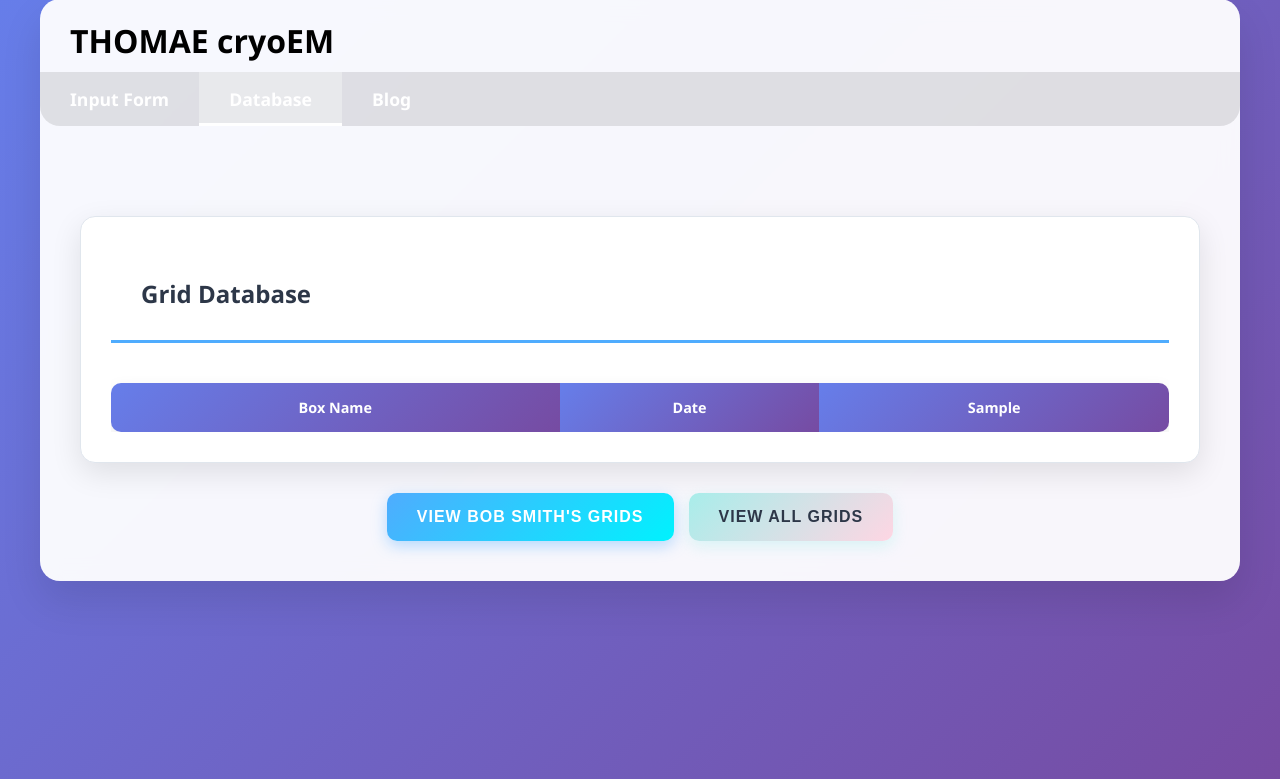
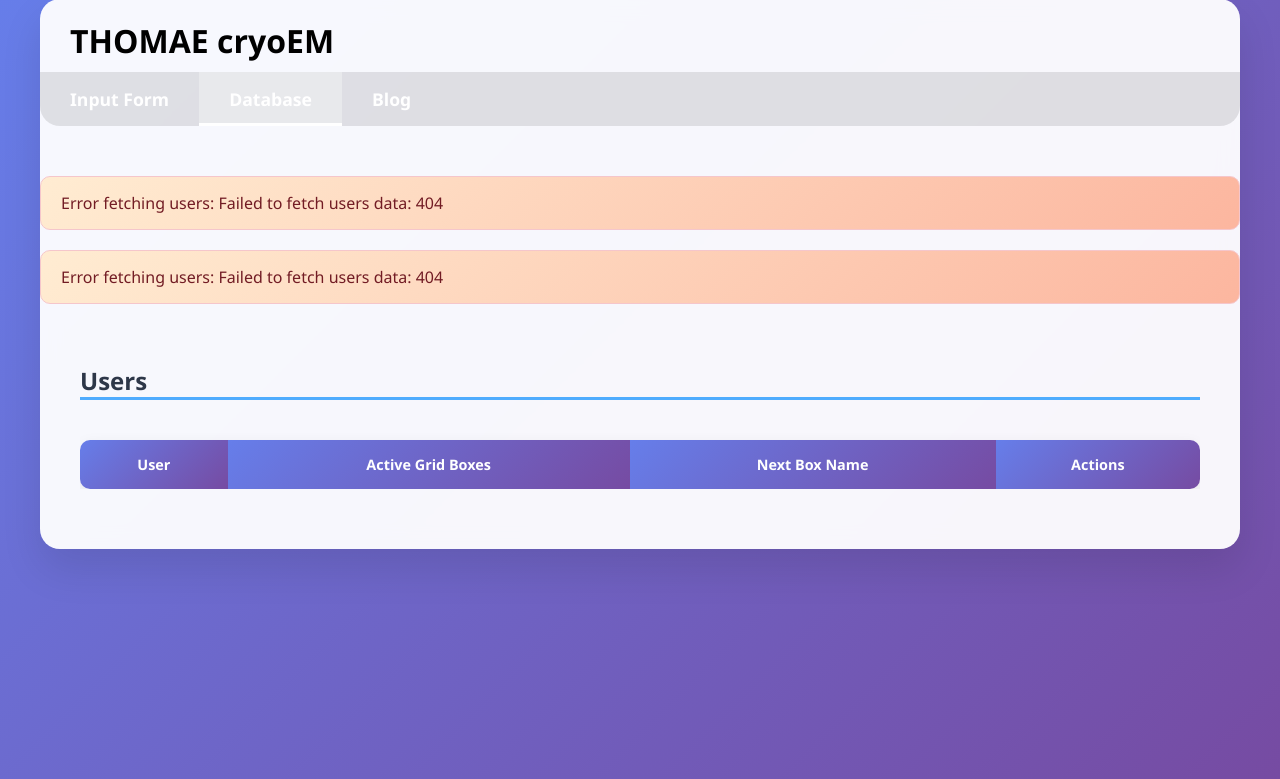
Before and after one commit to LabThoma/upthomae-cryoem-website, a PHP site: page / in a window 1280 px wide, after a click on "Database". Shown: the part 21-800 px from the top of the page. Run offline with PHP 8.4, Linux system fonts and the light colour scheme; lists and menus that the app fills with data are empty.

Commit message:
Added table to list all users for each person's separate table
Now, there is a table that lists all users & they can click a button that redirects them to the table we had there before.

To do: implement active grid boxes & next grid box name

```diff
--- a/grid-managment/src/components/grid-database.html
+++ b/grid-managment/src/components/grid-database.html
@@ -1,5 +1,8 @@
 <div class="form-section">
-  <h2 class="section-title">Grid Database</h2>
+  <div style="display: flex; justify-content: space-between; align-items: center; margin-bottom: 1rem;">
+    <h2 class="section-title">Grid Database</h2>
+    <button id="backToUsersButton" class="btn btn-secondary btn-small">Back to Users</button>
+  </div>
   <div style="overflow-x: auto">
     <table class="grid-table" id="databaseTable">
       <thead>
--- a/grid-managment/src/index.html
+++ b/grid-managment/src/index.html
@@ -46,15 +46,30 @@
 
         <!-- Database View -->
         <div id="databaseView" class="content-view">
+          <!-- Users Table -->
+          <div class="form-section">
+            <h2 class="section-title">Users</h2>
+            <div style="overflow-x: auto">
+              <table class="grid-table" id="usersTable">
+                <thead>
+                  <tr>
+                    <th>User</th>
+                    <th>Active Grid Boxes</th>
+                    <th>Next Box Name</th>
+                    <th>Actions</th>
+                  </tr>
+                </thead>
+                <tbody id="usersTableBody"></tbody>
+              </table>
+            </div>
+          </div>
+
           <!-- Grid Database Component -->
-          <div id="grid-database" class="form-section"></div>
+          <div id="grid-database" class="form-section" style="display: none;"></div>
 
-          <div class="button-group">
-            <button id="viewUserButton" class="btn btn-primary">
-              View Bob Smith's Grids
-            </button>
-            <button id="viewDatabaseButton" class="btn btn-secondary">
-              View All Grids
+          <div class="button-group" style="display: none;">
+            <button id="viewAllButton" class="btn btn-secondary">
+              Back to Users
             </button>
           </div>
         </div>
--- a/grid-managment/src/scripts/views/databaseView.js
+++ b/grid-managment/src/scripts/views/databaseView.js
@@ -6,20 +6,25 @@ import { setupGridModalEventListeners } from "../components/gridModal.js";
 
 export function setupDatabaseView() {
   setupDatabaseEventListeners();
+  // Load users table on initial setup
+  fetchUsersData();
 }
 
 function setupDatabaseEventListeners() {
-  const viewUserButton = document.getElementById("viewUserButton");
-  if (viewUserButton) {
-    viewUserButton.addEventListener("click", () => {
-      fetchUserGridData("Bob Smith"); // Or whatever username you're using
-    });
-  }
+  // Event delegation for dynamically created user view buttons
+  document.addEventListener('click', function(event) {
+    if (event.target.classList.contains('view-user-grids-btn')) {
+      const username = event.target.getAttribute('data-username');
+      showUserGrids(username);
+    }
+  });
 
-  const viewDatabaseButton = document.getElementById("viewDatabaseButton");
-  if (viewDatabaseButton) {
-    viewDatabaseButton.addEventListener("click", fetchGridData);
-  }
+  // Back to users button
+  document.addEventListener('click', function(event) {
+    if (event.target.id === 'backToUsersButton') {
+      showUsersTable();
+    }
+  });
 }
 
 export async function fetchUserGridData(username) {
@@ -38,8 +43,22 @@ export async function fetchUserGridData(username) {
     const sessions = await response.json();
     console.log(`Received ${sessions.length} sessions for ${username}`);
 
+    // Update the grid database header to show the user
+    const gridDatabase = document.getElementById("grid-database");
+    if (gridDatabase) {
+      const titleElement = gridDatabase.querySelector(".section-title");
+      if (titleElement) {
+        titleElement.textContent = `Grid Database - ${username}`;
+      }
+    }
+
     if (sessions.length === 0) {
       showAlert(`No grids found for user: ${username}`, "info");
+      // Show empty table
+      const tableBody = document.getElementById("databaseTableBody");
+      if (tableBody) {
+        tableBody.innerHTML = '<tr><td colspan="3">No sessions found for this user</td></tr>';
+      }
     } else {
       updateDatabaseTable(sessions);
       showAlert(
@@ -72,6 +91,40 @@ export async function fetchGridData() {
   } catch (error) {
     console.error("Error fetching all grid data:", error);
     showAlert("Error fetching grid data", "error");
+  }
+}
+
+export async function fetchUsersData() {
+  try {
+    // For now, we'll fetch all sessions and extract unique users
+    // In the future, you might want a dedicated /api/users endpoint
+    const response = await fetch("http://localhost:3000/api/users/all/sessions");
+
+    if (!response.ok) {
+      throw new Error(`Failed to fetch users data: ${response.status}`);
+    }
+
+    const sessions = await response.json();
+
+    // Extract unique users from sessions
+    const usersMap = new Map();
+    sessions.forEach(session => {
+      const username = session.user_name;
+      if (username && !usersMap.has(username)) {
+        usersMap.set(username, {
+          username: username,
+          activeGridBoxes: 0, // Dummy value for now
+          nextBoxName: `${username}_Box_Next`, // Dummy value for now
+        });
+      }
+    });
+
+    const users = Array.from(usersMap.values());
+    updateUsersTable(users);
+    showAlert(`Found ${users.length} users`, "info");
+  } catch (error) {
+    console.error("Error fetching users data:", error);
+    showAlert(`Error fetching users: ${error.message}`, "error");
   }
 }
 
@@ -224,7 +277,7 @@ export function updateDatabaseTable(sessions) {
           <td>${additives}</td>
           <td class="comments-col">${gridData.comments || "No comments"}</td>
           <td>
-            <button class="btn-small view-grid-btn" data-session-id="${
+            <button class="btn btn-small view-grid-btn" data-session-id="${
               session.session_id
             }" data-slot="${i}">View</button>
           </td>
@@ -259,6 +312,70 @@ export function updateDatabaseTable(sessions) {
   });
 }
 
+export function updateUsersTable(users) {
+  const tableBody = document.getElementById("usersTableBody");
+  if (!tableBody) return;
+
+  tableBody.innerHTML = "";
+
+  if (!users || users.length === 0) {
+    tableBody.innerHTML = '<tr><td colspan="4">No users found</td></tr>';
+    return;
+  }
+
+  users.forEach(user => {
+    const row = document.createElement("tr");
+    row.innerHTML = `
+      <td>${user.username}</td>
+      <td>${user.activeGridBoxes}</td>
+      <td>${user.nextBoxName}</td>
+      <td>
+        <button class="btn btn-small view-user-grids-btn" data-username="${user.username}">
+          View Grids
+        </button>
+      </td>
+    `;
+    tableBody.appendChild(row);
+  });
+}
+
+export function showUserGrids(username) {
+  // Hide users table
+  const usersSection = document.querySelector("#databaseView .form-section:first-child");
+  if (usersSection) {
+    usersSection.style.display = "none";
+  }
+
+  // Show grid database
+  const gridDatabase = document.getElementById("grid-database");
+  if (gridDatabase) {
+    gridDatabase.style.display = "block";
+  }
+
+  // Fetch and display user's grids
+  fetchUserGridData(username);
+}
+
+export function showUsersTable() {
+  // Show users table
+  const usersSection = document.querySelector("#databaseView .form-section:first-child");
+  if (usersSection) {
+    usersSection.style.display = "block";
+  }
+
+  // Hide grid database
+  const gridDatabase = document.getElementById("grid-database");
+  if (gridDatabase) {
+    gridDatabase.style.display = "none";
+  }
+
+  // Clear grid database content
+  const tableBody = document.getElementById("databaseTableBody");
+  if (tableBody) {
+    tableBody.innerHTML = "";
+  }
+}
+
 function formatDate(dateValue) {
   if (!dateValue) return "N/A";
 
--- a/grid-managment/src/styles/main.css
+++ b/grid-managment/src/styles/main.css
@@ -298,6 +298,12 @@ body {
     box-shadow: 0 10px 25px rgba(255, 154, 158, 0.5);
 }
 
+.btn-small {
+    padding: 8px 16px;
+    font-size: 0.875rem;
+    min-width: auto;
+}
+
 .alert {
     padding: 15px 20px;
     border-radius: 10px;
@@ -534,19 +540,6 @@ body {
   border-bottom: 3px solid #4facfe;
 }
 
-.view-grid-btn {
-  background-color: #4facfe;
-  color: white;
-  border: none;
-  border-radius: 4px;
-  cursor: pointer;
-  transition: background-color 0.3s;
-}
-
-.view-grid-btn:hover {
-  background-color: #3d8cd9;
-}
-
 @keyframes slideIn {
     from {
         opacity: 0;
```
